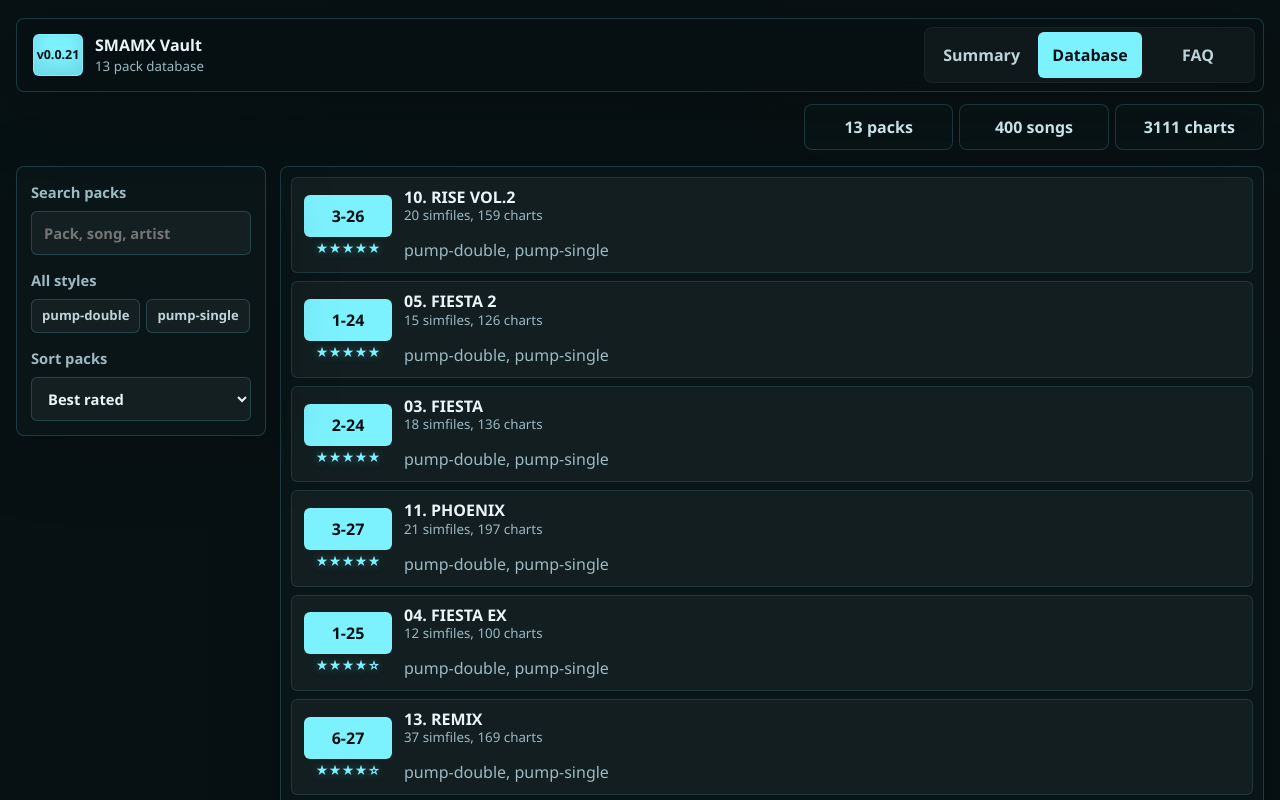
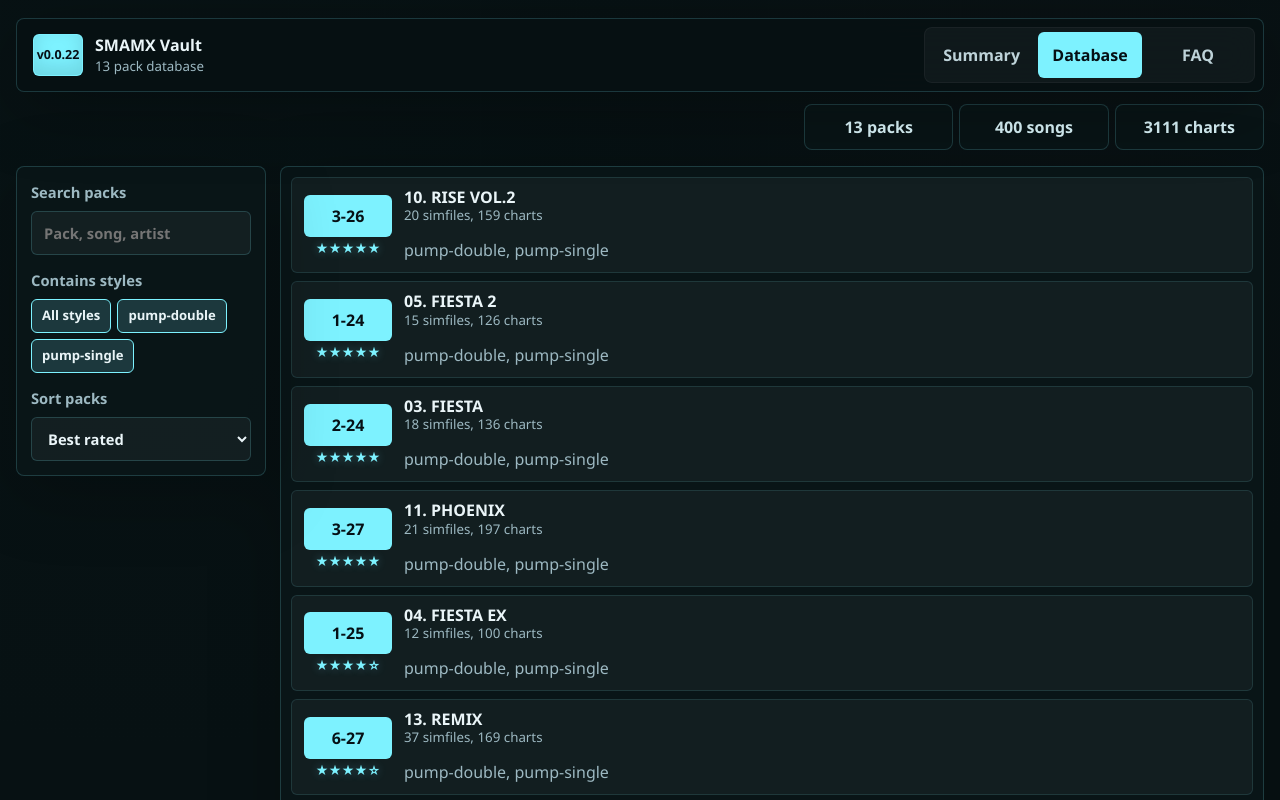
Before and after one commit to r3dthr33/sma-ziphub, a React (Vite) app: page / in a window 1280 px wide. Both pictures are taken after a click on the button "Database". Shown: the top 800 px of the page. Built offline with nearby package versions, Linux system fonts and the light colour scheme.

Commit message:
Fix style multi-select behavior

```diff
--- a/src/App.tsx
+++ b/src/App.tsx
@@ -30,7 +30,7 @@ const sections: Array<{ id: Section; label: string }> = [
 function App() {
   const [activeSection, setActiveSection] = useState<Section>("summary");
   const [query, setQuery] = useState("");
-  const [styleFilters, setStyleFilters] = useState<string[]>([]);
+  const [styleFilters, setStyleFilters] = useState<string[]>(() => getAllStyles(songs));
   const [sortMode, setSortMode] = useState<SortMode>("rating");
   const [selectedPackId, setSelectedPackId] = useState(packs[0]?.id ?? "");
   const [viewingPack, setViewingPack] = useState(false);
@@ -46,8 +46,8 @@ function App() {
         const text = `${pack.name} ${songText}`.toLowerCase();
         const matchesQuery = !cleanQuery || text.includes(cleanQuery);
         const matchesStyle =
-          styleFilters.length === 0 ||
-          styleFilters.every((style) => pack.songs.some((song) => song.steps.some((step) => step.style === style)));
+          styleFilters.length > 0 &&
+          pack.songs.some((song) => song.steps.some((step) => styleFilters.includes(step.style)));
         return matchesQuery && matchesStyle;
       })
       .sort((a, b) => sortPacks(a, b, sortMode));
@@ -64,7 +64,7 @@ function App() {
       <header className="topbar">
         <button className="brand-lockup" onClick={() => setActiveSection("summary")} type="button">
           <span className="brand-mark">
-            <strong>v0.0.21</strong>
+            <strong>v0.0.22</strong>
           </span>
           <span>
             <strong>SMAMX Vault</strong>
@@ -117,6 +117,7 @@ function App() {
           sortMode={sortMode}
           styleFilters={styleFilters}
           styles={styles}
+          toggleAllStyleFilters={() => setStyleFilters((current) => (current.length === styles.length ? [] : styles))}
           toggleStyleFilter={(style) =>
             setStyleFilters((current) => (current.includes(style) ? current.filter((item) => item !== style) : [...current, style]))
           }
@@ -218,6 +219,7 @@ function Database({
   sortMode,
   styleFilters,
   styles,
+  toggleAllStyleFilters,
   toggleStyleFilter,
   viewingPack,
 }: {
@@ -231,9 +233,12 @@ function Database({
   sortMode: SortMode;
   styleFilters: string[];
   styles: string[];
+  toggleAllStyleFilters: () => void;
   toggleStyleFilter: (style: string) => void;
   viewingPack: boolean;
 }) {
+  const allStylesSelected = styleFilters.length === styles.length;
+
   return (
     <section className="database-layout pack-database page-section">
       <aside className="filter-panel">
@@ -248,8 +253,16 @@ function Database({
         </label>
 
         <div className="filter-group">
-          <span>{styleFilters.length === 0 ? "All styles" : "Contains styles"}</span>
+          <span>Contains styles</span>
           <div className="style-toggle-list" role="group" aria-label="Contains styles">
+            <button
+              aria-pressed={allStylesSelected}
+              className={allStylesSelected ? "active" : ""}
+              onClick={toggleAllStyleFilters}
+              type="button"
+            >
+              All styles
+            </button>
             {styles.map((style) => (
               <button
                 aria-pressed={styleFilters.includes(style)}
@@ -281,7 +294,7 @@ function Database({
         ) : filteredPacks.length === 0 ? (
           <div className="empty-state">
             <strong>No packs found</strong>
-            <span>Try another search or reset the style filter.</span>
+            <span>Select at least one style or try another search.</span>
           </div>
         ) : (
           filteredPacks.map((pack) => (
```
Also changed, not shown: 3 other files (tests, documents, lock files or other folders).
